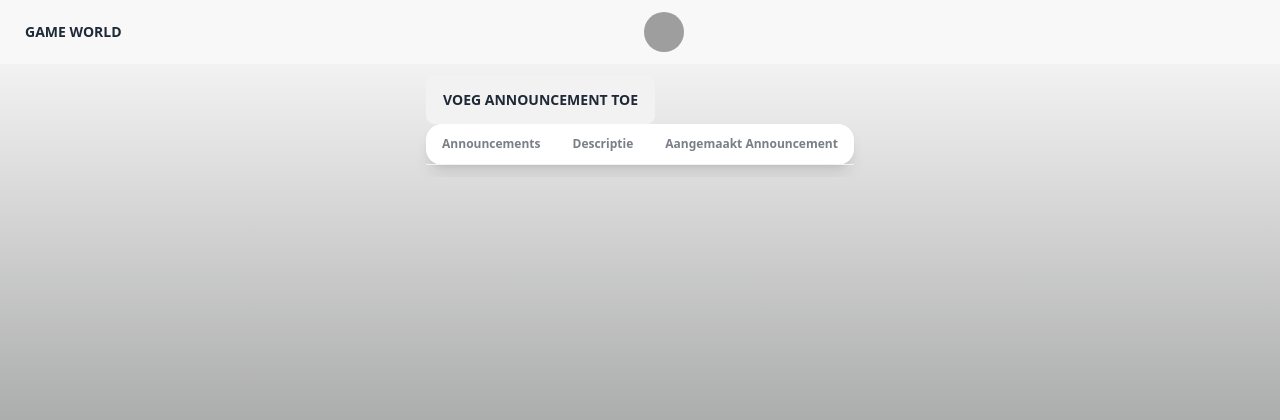
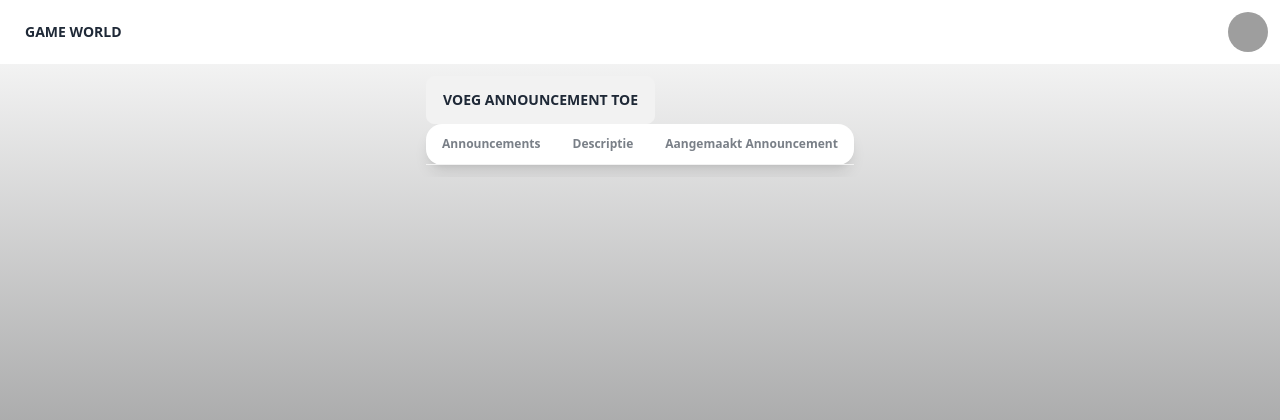
Before and after one commit to vichoutmeyerszp/end-year-project, a PHP site: page /announcement.php in a window 1280 px wide. Shown: the top 420 px of the page. Run offline with PHP 8.4, Linux system fonts and the light colour scheme; the visitor is signed in with stand-in values (Sample User, id 1); data comes from the database, SQL or seed files in the repository; data that the repository does not hold is empty; some libraries are stand-ins or nearby versions; grey boxes are pictures that could not be loaded.

Commit message:
Fix navbar (finally)

```diff
--- a/src/components/navbar.php
+++ b/src/components/navbar.php
@@ -3,10 +3,10 @@ include "./connect.php";
 include "./functions/userFunctions.php";
 session_start();
 ?>
-<div class="navbar bg-[#F8F8F8]">
-    <div class="navbar-start">
-        <a href="index.php" class="btn btn-ghost normal-case text-xl text-black">Game World</a>
-    </div>
+<div class="navbar bg-base-100">
+  <div class="flex-1">
+  <a href="index.php" class="btn btn-ghost normal-case text-xl text-black">Game World</a>
+  </div>
         <?php
         if (isset($_SESSION["login"])) {
 
--- a/src/spelers.php
+++ b/src/spelers.php
@@ -56,9 +56,9 @@ if (!isset($_SESSION['user'])) {
                     <?php
                         $userid = $_SESSION['user']['id'];
                         $sql = mysqli_query($connection, "SELECT *
-                        FROM users
+                        FROM tblgebruikers
                         JOIN user_profile ON users.id = user_profile.userid
-                        WHERE users.id = $userid");
+                        WHERE gebruikerid = $userid");
                         if (mysqli_num_rows($sql) > 0) {
                             $row = mysqli_fetch_assoc($sql);
                         }
```
